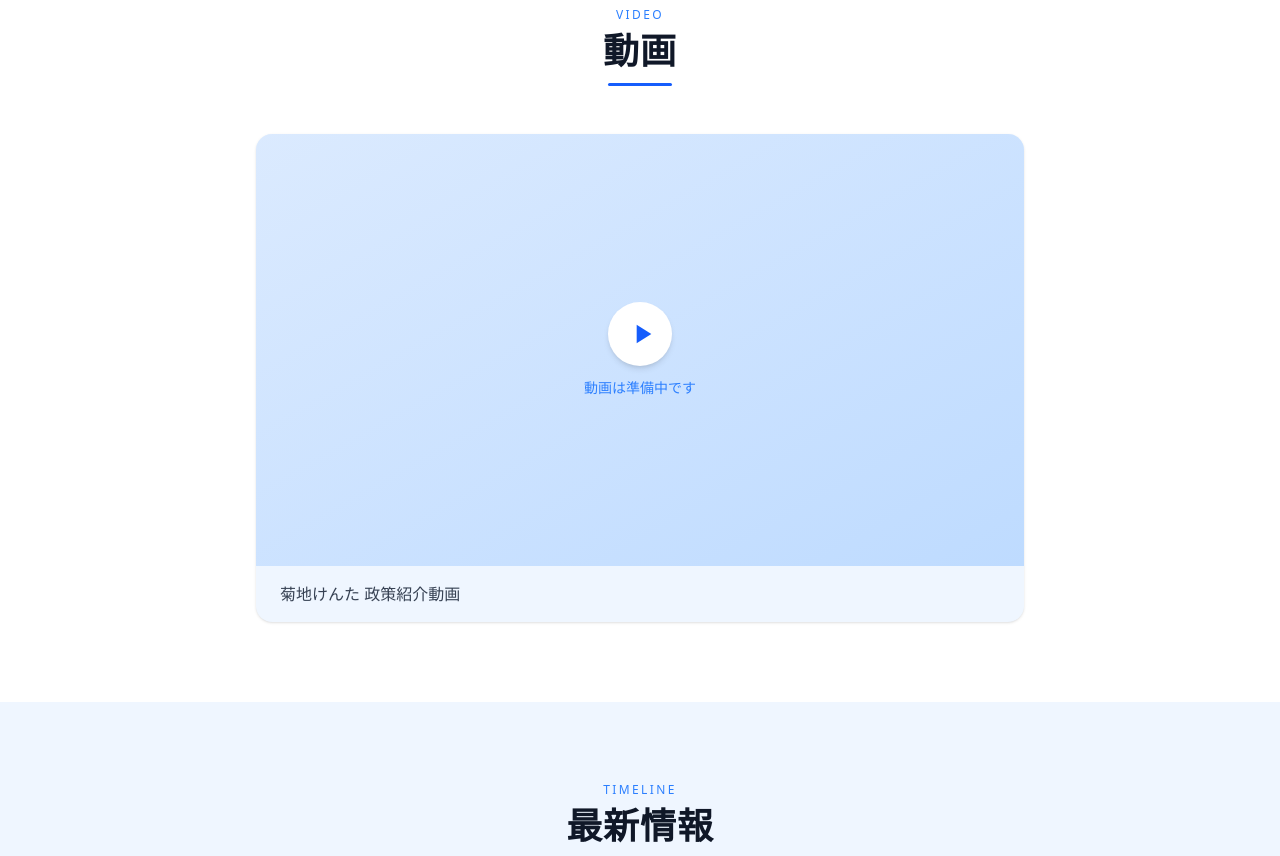
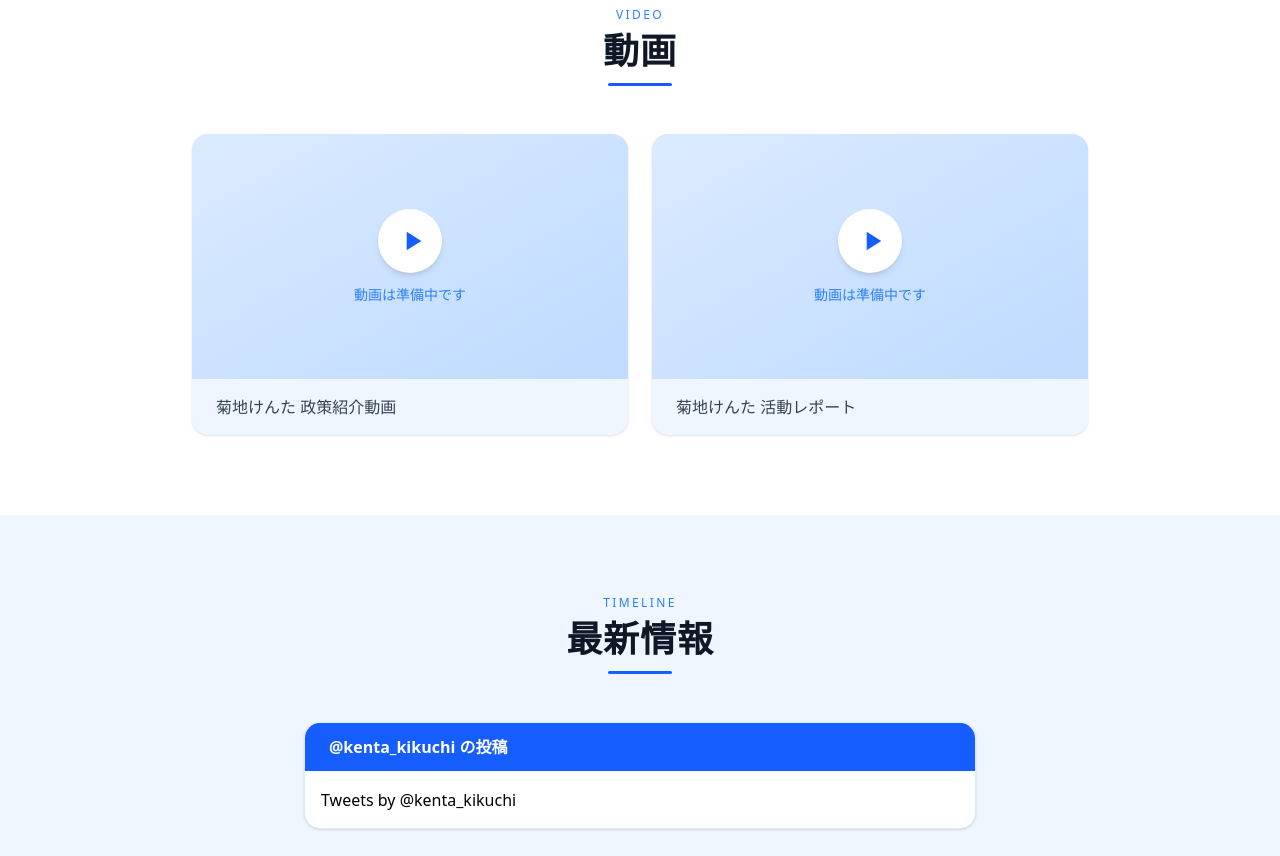
Before and after one commit to kentakikuchi0423/HOMEPAGE, a Next.js app: page / in a window 1280 px wide. Shown: the part 1940-2796 px from the top of the page. Built offline with nearby package versions, Linux system fonts and the light colour scheme.

Commit message:
phase5b: fix video config typings and social image paths

```diff
--- a/src/components/sections/SnsSection.tsx
+++ b/src/components/sections/SnsSection.tsx
@@ -1,4 +1,5 @@
 'use client'
+import Script from 'next/script'
 import { siteConfig } from '@/content/site'
 import { useInView } from '@/hooks/useInView'
 import SectionHeading from '@/components/ui/SectionHeading'
@@ -20,21 +21,22 @@ export default function SnsSection() {
           <div className="border-b border-blue-50 bg-blue-600 px-6 py-3">
             <p className="font-semibold text-white">@{handle} の投稿</p>
           </div>
-          <div className="flex flex-col items-center gap-3 px-6 py-12 text-blue-300">
-            <svg
-              viewBox="0 0 24 24"
-              fill="currentColor"
-              className="h-10 w-10"
-              aria-hidden="true"
+          <div className="px-4 py-4">
+            <a
+              className="twitter-timeline"
+              href={`https://twitter.com/${handle}`}
+              data-height="600"
             >
-              <path d="M18.244 2.25h3.308l-7.227 8.26 8.502 11.24H16.17l-4.714-6.231-5.401 6.231H2.744l7.73-8.835L1.254 2.25H8.08l4.713 6.231zm-1.161 17.52h1.833L7.084 4.126H5.117z" />
-            </svg>
-            <p className="text-sm font-medium text-blue-400">
-              タイムラインは準備中です
-            </p>
+              Tweets by @{handle}
+            </a>
           </div>
         </div>
       </div>
+
+      <Script
+        src="https://platform.twitter.com/widgets.js"
+        strategy="lazyOnload"
+      />
     </section>
   )
 }
--- a/src/components/sections/VideoSection.tsx
+++ b/src/components/sections/VideoSection.tsx
@@ -3,22 +3,20 @@ import { siteConfig } from '@/content/site'
 import { useInView } from '@/hooks/useInView'
 import SectionHeading from '@/components/ui/SectionHeading'
 
-export default function VideoSection() {
-  const { title } = siteConfig.video
-  const { ref, inView } = useInView<HTMLElement>()
-
+function VideoCard({ youtubeVideoId, title }: { youtubeVideoId: string; title?: string }) {
   return (
-    <section
-      ref={ref}
-      id="video"
-      className={`bg-white px-4 py-20 reveal ${inView ? 'is-visible' : ''}`}
-    >
-      <div className="mx-auto max-w-3xl">
-        <SectionHeading en="VIDEO">動画</SectionHeading>
-
     <div className="overflow-hidden rounded-2xl bg-blue-50 shadow-sm">
-          {/* 16:9 placeholder */}
-          <div className="relative aspect-video flex items-center justify-center bg-gradient-to-br from-blue-100 to-blue-200">
+      <div className="relative aspect-video">
+        {youtubeVideoId ? (
+          <iframe
+            src={`https://www.youtube.com/embed/${youtubeVideoId}`}
+            title={title ?? 'YouTube 動画'}
+            allow="accelerometer; autoplay; clipboard-write; encrypted-media; gyroscope; picture-in-picture"
+            allowFullScreen
+            className="absolute inset-0 h-full w-full"
+          />
+        ) : (
+          <div className="flex h-full w-full items-center justify-center bg-gradient-to-br from-blue-100 to-blue-200">
             <div className="flex flex-col items-center gap-3 text-blue-400">
               <div className="flex h-16 w-16 items-center justify-center rounded-full bg-white shadow-md">
                 <svg
@@ -30,10 +28,10 @@ export default function VideoSection() {
                   <path d="M8 5v14l11-7z" />
                 </svg>
               </div>
-              <p className="text-sm font-medium text-blue-500">
-                動画は準備中です
-              </p>
+              <p className="text-sm font-medium text-blue-500">動画は準備中です</p>
             </div>
+          </div>
+        )}
       </div>
       {title && (
         <div className="px-6 py-4">
@@ -41,6 +39,27 @@ export default function VideoSection() {
         </div>
       )}
     </div>
+  )
+}
+
+export default function VideoSection() {
+  const { videos } = siteConfig.video
+  const { ref, inView } = useInView<HTMLElement>()
+
+  return (
+    <section
+      ref={ref}
+      id="video"
+      className={`bg-white px-4 py-20 reveal ${inView ? 'is-visible' : ''}`}
+    >
+      <div className="mx-auto max-w-4xl">
+        <SectionHeading en="VIDEO">動画</SectionHeading>
+
+        <div className="grid grid-cols-1 gap-6 md:grid-cols-2">
+          {videos.map((video, i) => (
+            <VideoCard key={i} {...video} />
+          ))}
+        </div>
       </div>
     </section>
   )
--- a/src/content/site.ts
+++ b/src/content/site.ts
@@ -10,6 +10,11 @@ export type SnsLink = {
   url: string;
   order: number; // 表示順（昇順）
   iconImage?: string; // 画像パス（public/ 以下）例: "/images/social/x.png"
+};
+
+export type VideoItem = {
+  youtubeVideoId: string; // YouTube 動画 ID（空文字はプレースホルダー表示）
+  title?: string;         // 動画タイトル（任意）
 };
 
 export type SiteConfig = {
@@ -35,8 +40,7 @@ export type SiteConfig = {
   };
   policies: Policy[];
   video: {
-    youtubeVideoId: string; // YouTube 動画 ID（例："dQw4w9WgXcQ"）
-    title?: string; // 動画タイトル（任意）
+    videos: VideoItem[]; // YouTube 動画リスト（最大2本）
   };
   xTimeline: {
     handle: string; // X アカウント名（@ なし）
@@ -73,8 +77,8 @@ export const siteConfig: SiteConfig = {
     title: "大洲市議会議員",
     bio: "○○市生まれ、○○大学卒業。市民の声を政治に届けるため、地域に根ざした活動を続けています。子育て・教育・地域経済の活性化を最重要テーマとして掲げています。",
     photo: "/images/profile/profile.jpg",
-    catchcopy: "未来をひらく、あなたとともに。",
-    subcopy: "市民の声を、政治の力に変えます。",
+    catchcopy: "いつまでも魅力的な大洲市に。",
+    subcopy: "未来をひらく、あなたとともに。",
   },
   policies: [
     {
@@ -103,8 +107,10 @@ export const siteConfig: SiteConfig = {
     },
   ],
   video: {
-    youtubeVideoId: "", // YouTube 動画 ID を入力してください
-    title: "菊地けんた 政策紹介動画",
+    videos: [
+      { youtubeVideoId: "", title: "菊地けんた 政策紹介動画" },
+      { youtubeVideoId: "", title: "菊地けんた 活動レポート" },
+    ],
   },
   xTimeline: {
     handle: "kenta_kikuchi", // X アカウント名（@ なし）を入力してください
```
Also changed, not shown: 2 other files (tests, documents, lock files or other folders). Lines whose indentation alone changed are shown as unchanged.
